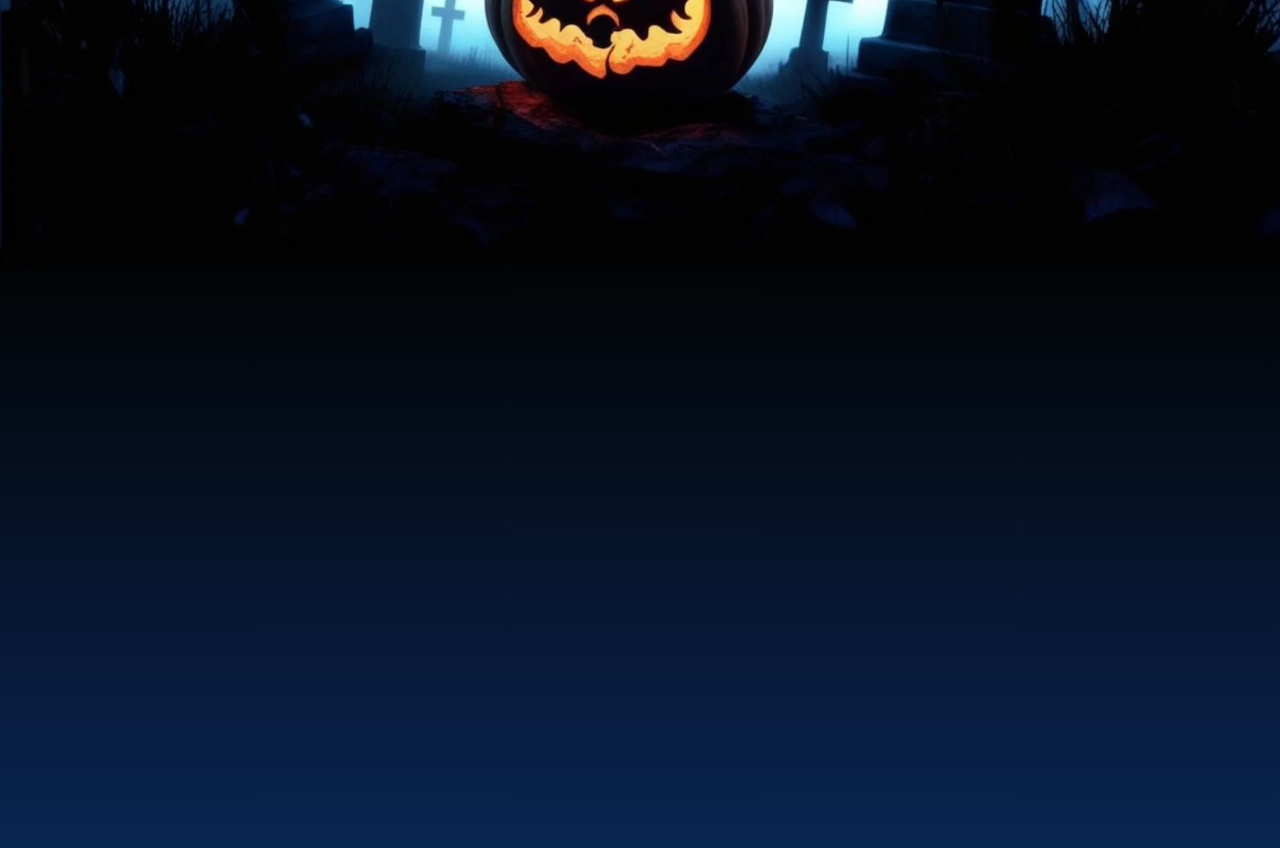
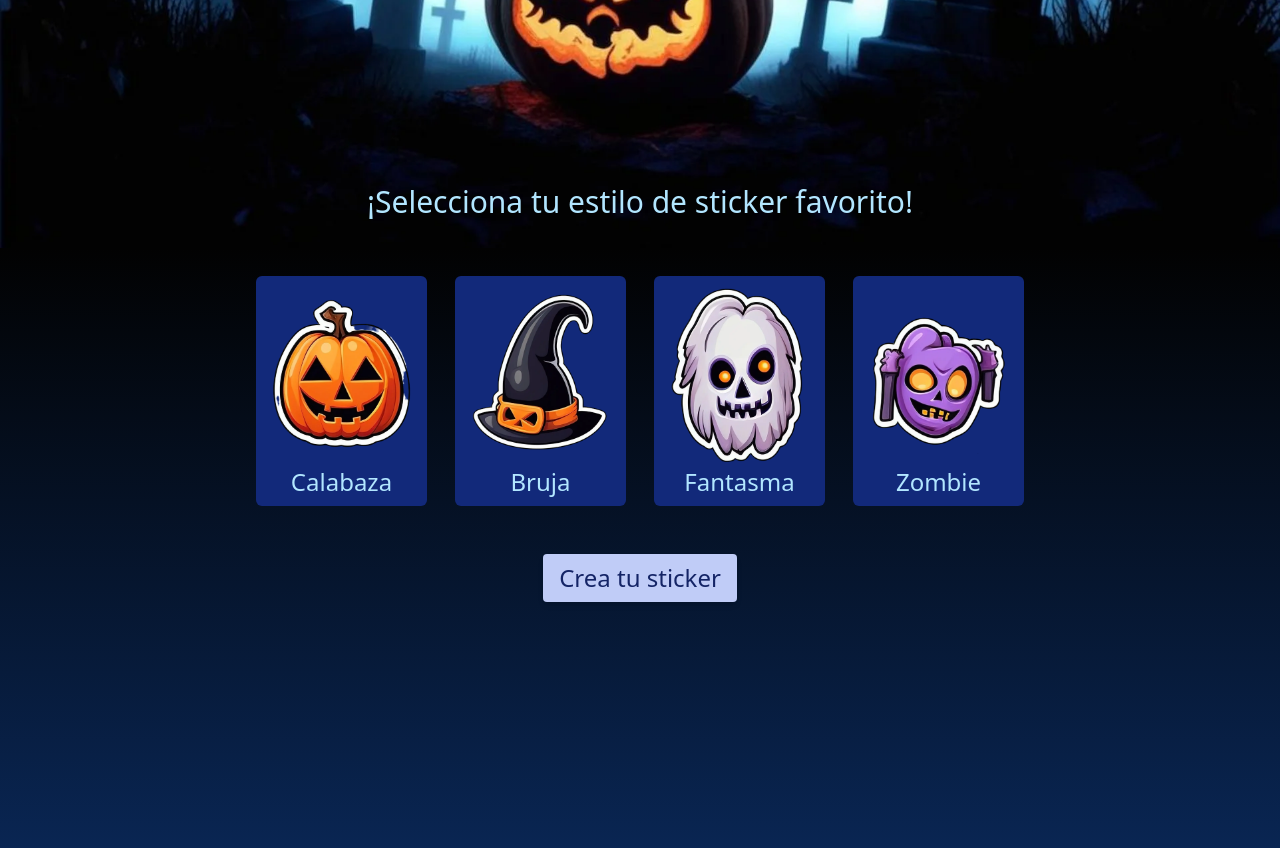
Before and after one commit to johnsi15/hallow-stick, an Astro site: page / in a window 1280 px wide. Shown: the part 552-1400 px from the top of the page. Built offline with nearby package versions, Linux system fonts and the light colour scheme; Astro itself is replaced by a stand-in of ours; a web font is replaced by a local one; what tailwindcss-animated would draw is missing.

Commit message:
Add html and class

```diff
--- a/src/pages/index.astro
+++ b/src/pages/index.astro
@@ -5,7 +5,9 @@ import Layout from '../layouts/Layout.astro'
 <Layout title='HallowStick 🎃👻'>
   <main>
     <section class='bg-hero-halloween bg-cover bg-center px-4 w-full h-screen'>
-      <div class='relative max-w-xl w-full h-full m-auto flex flex-col justify-center items-center'>
+      <div
+        class='relative max-w-xl w-full h-full m-auto flex flex-col justify-center items-center animate-fade-up animate-once'
+      >
         <h1 class='text-bunker-950 font-serif md:text-8xl text-4xl pb-2'>HallowStick</h1>
         <p class='text-center text-blue-zodiac-950 text-3xl mb-72 text-pretty rounded-lg'>
           Convierte tus imágenes o fotos en stickers únicos de Halloween
@@ -13,6 +15,40 @@ import Layout from '../layouts/Layout.astro'
       </div>
     </section>
 
-    <section class='h-[600px] bg-custom-gradient'>Opciones</section>
+    <section class='md:h-[600px] bg-custom-gradient'>
+      <div class='-translate-y-16'>
+        <h2 class='text-center text-3xl text-blue-zodiac-200 mb-14'>¡Selecciona tu estilo de sticker favorito!</h2>
+        <ul class='grid grid-cols-2 gap-2 md:flex md:gap-7 justify-center max-w-3xl w-full m-auto mb-12'>
+          <li
+            class='bg-bunker-800 px-4 py-2 rounded-md md:hover:scale-105 hover:bg-bunker-600 transition-all cursor-pointer'
+          >
+            <img src='/calabaza.webp' alt='Calabaza' width='250' class='w-[150px] md:w-[250px] object-cover' />
+            <span class='text-2xl text-center text-blue-zodiac-200 block'>Calabaza</span>
+          </li>
+          <li
+            class='bg-bunker-800 px-4 py-2 rounded-md md:hover:scale-105 hover:bg-bunker-600 transition-all cursor-pointer'
+          >
+            <img src='/bruja.webp' alt='Bruja' width='250' class='w-[150px] md:w-[250px] object-cover' />
+            <span class='text-2xl text-center text-blue-zodiac-200 block'>Bruja</span>
+          </li>
+          <li
+            class='bg-bunker-800 px-4 py-2 rounded-md md:hover:scale-105 hover:bg-bunker-600 transition-all cursor-pointer'
+          >
+            <img src='/fantasma.webp' alt='Fantasma' width='250' class='w-[150px] md:w-[250px] object-cover' />
+            <span class='text-2xl text-center text-blue-zodiac-200 block'>Fantasma</span>
+          </li>
+          <li
+            class='bg-bunker-800 px-4 py-2 rounded-md md:hover:scale-105 hover:bg-bunker-600 transition-all cursor-pointer'
+          >
+            <img src='/zoombie.webp' alt='Zombie' width='250' class='w-[150px] md:w-[250px] object-cover' />
+            <span class='text-2xl text-center text-blue-zodiac-200 block'>Zombie</span>
+          </li>
+        </ul>
+        <button
+          class='text-2xl block m-auto px-4 py-2 bg-bunker-200 text-bunker-900 rounded hover:scale-105 transition-all shadow-md'
+          >Crea tu sticker</button
+        >
+      </div>
+    </section>
   </main>
 </Layout>
```
